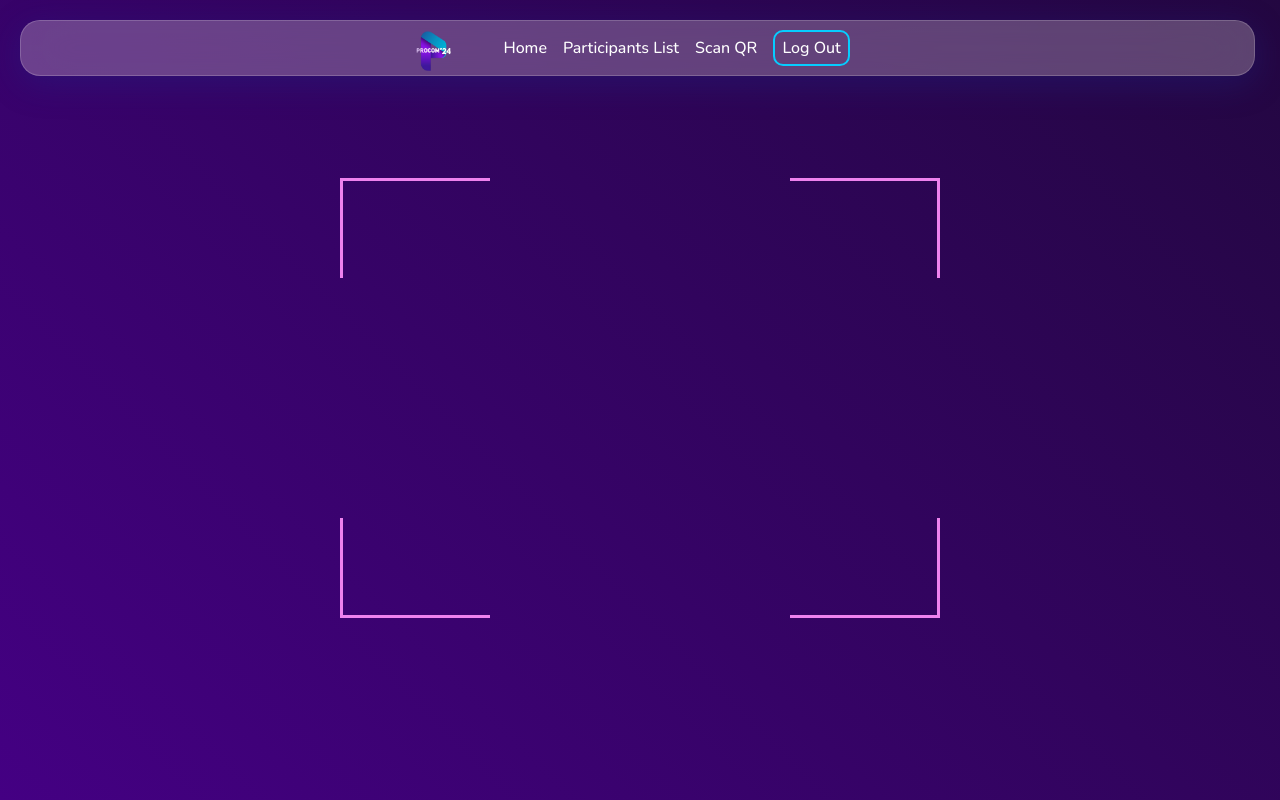
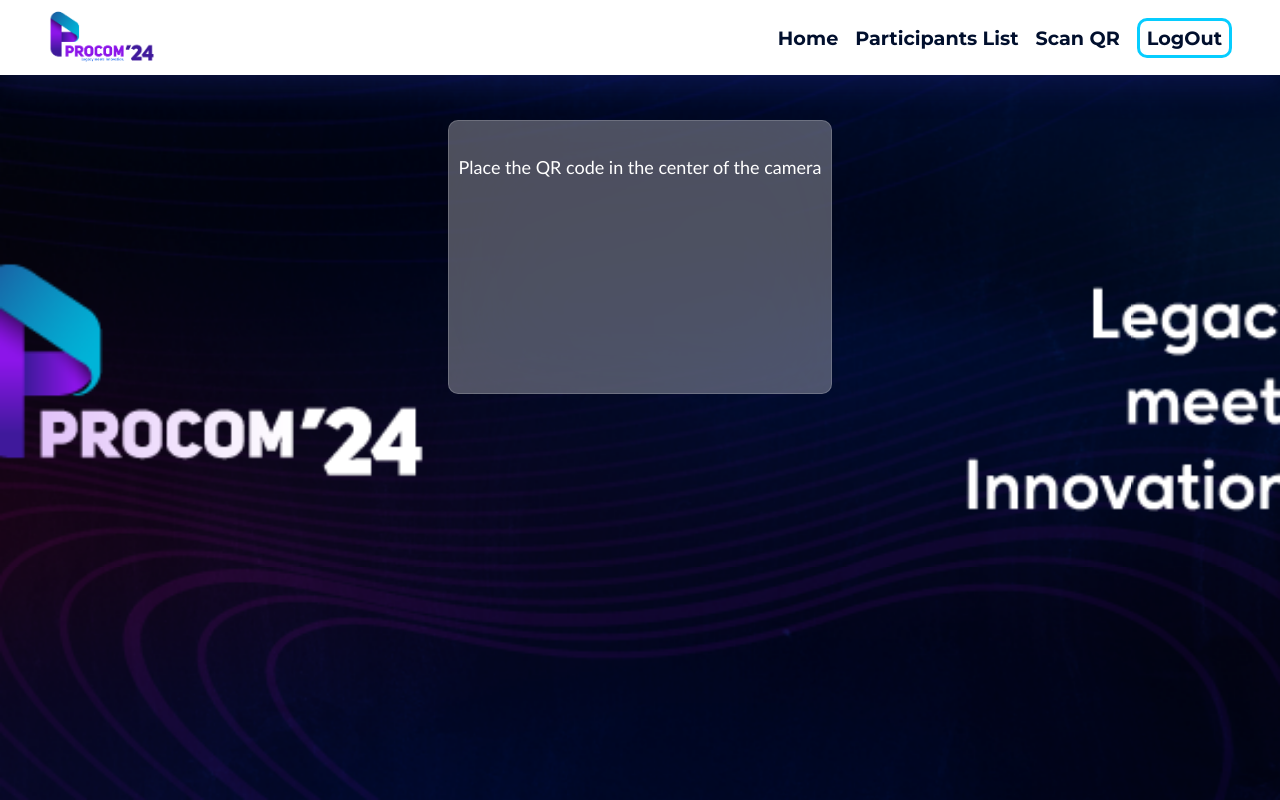
Before and after one commit to Procom-24/Attendance_Management_System_Procom24, a Django app: page /scan-qr/ in a window 1280 px wide. Run offline with Django 5.2, Linux system fonts and the light colour scheme; some web fonts are replaced.

Commit message:
UI modified: Ahad Aziz

```diff
--- a/registration/templates/scan_qr.html
+++ b/registration/templates/scan_qr.html
@@ -5,62 +5,46 @@
 <head>
     <meta charset="UTF-8">
     <meta name="viewport" content="width=device-width, initial-scale=1.0">
+    <link rel="stylesheet" href="{% static 'nav.css' %}" />
+    <link rel="stylesheet" href="{% static 'style.css' %}" />
+    <link rel="icon" type="image/png" href="{% static 'logo icon.png' %}">
+    <link href='https://unpkg.com/boxicons@2.1.4/css/boxicons.min.css' rel='stylesheet'>
     <title>QR Code Scanner</title>
-    <link rel="icon" type="image/png" href="{% static 'logo icon.png' %}">
-    <link rel="stylesheet" href="{% static 'styles_scanqr.css' %}">
-    <link rel="stylesheet" href="{% static 'nav.css' %}">
-    <link rel="preconnect" href="https://fonts.googleapis.com">
-    <link rel="preconnect" href="https://fonts.gstatic.com" crossorigin>
-    <link href="https://fonts.googleapis.com/css2?family=Nunito:ital,wght@0,200..1000;1,200..1000&display=swap"
-        rel="stylesheet">
-    <link href='https://unpkg.com/boxicons@2.1.4/css/boxicons.min.css' rel='stylesheet'>
 </head>
 
 <body>
-    <div class="empty"></div>
-    <nav class="nav">
+  <div class="background-image"></div>
+  <nav >
+    <!-- <div class="navcontainer"> -->
       <div class="logo">
         <a href="{% url 'home' %}">
-                <img src="{% static 'logo.png' %}" alt="logo" class="logo-image" />
+          <img src="{% static 'PROCOM24_LOGO.png' %}" alt="logo" class="logo-image" />
         </a>
       </div>
-
       <div class="hamburger" onclick="toggleMenu()">
         <i class='bx bx-menu'></i>
       </div>
-
       <div class="right-nav">
         <ul class="right-ul">
-                <li>
-                    <a href="{% url 'home' %}" class="underline-animation">Home</a>
-                </li>
-                <li>
-                    <a href="{% url 'participant_list' %}" class="underline-animation">Participants List</a>
-                </li>
-
-                <li>
-                    <a href="{% url 'scan_qr' %}" class="underline-animation">Scan QR</a>
-                </li>
+          <li><a href="{% url 'home' %}" class="underline-animation">Home</a></li>
+          <li><a href="{% url 'participant_list' %}" class="underline-animation">Participants List</a></li>
+          <li><a href="{% url 'scan_qr' %}" class="underline-animation">Scan QR</a></li>
           {% if request.session.user_id == 'admin' %}
-                <li>
-                    <a href="{% url 'uploadPage' %}" class="underline-animation">Upload Data</a>
-                </li>
+            <li><a href="{% url 'uploadPage' %}" class="underline-animation">Upload Data</a></li>
           {% endif %}
-
-                <li><a href="{% url 'logout' %}" class="logout">Log Out</a></li>
+          <li><a href="{% url 'logout' %}" class="logout">LogOut</a></li>
         </ul>
       </div>
+    <!-- </div> -->
   </nav>
-    <div class="cam-container">
-        <div class="overlay">
-            <div class="overlay-helper">
-                <div class="overlay-element top-left"></div>
-                <div class="overlay-element top-right"></div>
-                <div class="overlay-element bottom-left"></div>
-                <div class="overlay-element bottom-right"></div>
+
+  <div class="outerdiv">
+    <div class="camera-container">
+
+      <p>Place the QR code in the center of the camera</p>
+      <video id="camera-preview" inverted playsinline muted autoplay loop class="webcam"></video>
+
     </div>
-        </div>
-        <video id="camera-preview" autoplay></video>
   </div>
 
     <script src="https://cdn.jsdelivr.net/npm/jsqr"></script>
--- a/registration/templates/static/nav.css
+++ b/registration/templates/static/nav.css
@@ -1,4 +1,4 @@
-@import url('https: //fonts.googleapis.com/css?family=Nunito:400,300');
+@import url('https://fonts.googleapis.com/css2?family=Montserrat:wght@400;500;600;700&display=swap');
 
 * {
     margin: 0;
@@ -6,40 +6,37 @@
     box-sizing: border-box;
 }
 
-.nav {
+nav{
     position: fixed;
     top: 0;
     left: 0;
-    width: 96.5vw;
+    width: 100%;
     z-index: 1000;
+    background: white;
+    box-shadow: 0 8px 32px 0 rgba(31, 38, 135, 0.37);
+    border: 1px solid rgba(255, 255, 255, 0.18);
     display: flex;
-    justify-content: center;
-    align-items: center;
-    padding-inline: 100px;
-    margin: 20px;
-    border-radius: 20px;
-    background: rgba(255, 238, 238, 0.264);
-    box-shadow: 0 8px 32px 0 rgba(31, 38, 135, 0.37);
-    backdrop-filter: blur(25px);
-    -webkit-backdrop-filter: blur(25px);
-    border: 1px solid rgba(255, 255, 255, 0.18);
-    gap: 50px;
+    justify-content: space-between;
+    margin: auto;
+    flex-direction: row;
+    padding: 0px 35px;
 }
 
 .logo {
     cursor: pointer;
-    padding-top: 10px;
+    padding: 5px;
+    transition: all 0.5s ease;
 }
 
-.logo-image {
-    height: 40px;
-    width: 40px;
+.logo-image{
+    height: 60px;
 }
 
 .right-ul {
     list-style-type: none;
     padding: 0;
     margin: 0;
+    font-size: larger;
 }
 
 .right-ul li {
@@ -51,9 +48,9 @@
     display: inline-block;
     position: relative;
     text-decoration: none;
-    font-family: 'Nunito', sans-serif;
-    font-weight: 500;
-    color: rgb(255, 255, 255);
+    font-family: 'Montserrat', sans-serif;
+    font-weight: 650;
+    color: rgb(1, 15, 45);
     transition: transform 0.25s ease-out;
 }
 
@@ -76,36 +73,38 @@
 }
 
 
-.right-nav {
+.right-nav{
     display: flex;
     align-items: center;
     gap: 30px;
+    transition: all 0.5s ease;
 }
 
-.logout {
-    border: 2px solid #06CDFF;
+.logout{
+    border: 3px solid #06CDFF;
     border-radius: 10px;
     padding: 5px 7px;
     text-decoration: none;
-    font-family: 'Nunito', sans-serif;
-    font-weight: 500;
-    color: rgb(255, 255, 255);
+    font-family: 'Montserrat', sans-serif;
+    font-weight: 650;
+    color: rgb(1, 15, 45);
     transition: transform 0.25s ease-out;
 }
 
-.logout:hover {
-    background-color: #8ae8ff21;
+.logout:hover{
+    background-color: rgb(1, 15, 45);
     color: white;
 }
 
 .hamburger {
     display: none;
     cursor: pointer;
+    transition: all 0.5s ease;
 }
 
 .hamburger i {
-    font-size: 30px;
-    color: #fff;
+    font-size: 35px;
+    color: rgb(1, 15, 45);
 }
 
 @media screen and (max-width: 856px) {
@@ -115,9 +114,9 @@
 
     .right-nav {
         position: absolute;
-        right: 0;
-        top: 60px;
-        background: rgba(68, 0, 131, 0.9);
+        right: 5px;
+        top: 80px;
+        background: rgba(255, 255, 255, 1);
         box-shadow: 0 8px 32px 0 rgba(31, 38, 135, 0.37);
         backdrop-filter: blur(23px);
         -webkit-backdrop-filter: blur(8.5px);
@@ -125,7 +124,7 @@
         border-radius: 15px;
         display: none;
         flex-direction: column;
-        width: 100%;
+        width: 60%;
         padding: 20px;
     }
 
@@ -140,13 +139,10 @@
     }
 
     .right-nav ul li a {
-        color: #fff;
+        color: rgb(1, 15, 45);
     }
 
-    .nav {
-        width: 92.5vw;
-        padding: 0px 35px;
-        flex-wrap: wrap;
-        justify-content: space-between;
+    nav {
+        align-items: center;
     }
 }
--- a/registration/templates/static/style.css
+++ b/registration/templates/static/style.css
@@ -1,17 +1,21 @@
 body {
     margin: 0;
     padding: 0;
-    display: flex;
-    align-items: center;
-    justify-content: center;
-    height: 100vh;
-    width: 100%;
-    background-image: linear-gradient(45deg, #440083, #230741);
-    font-family: 'Nunito', sans-serif;
+    background-color: #333;
+    /* background: url(background2.png) center/cover; */
+    font-family: Trebuchet MS, sans-serif;
 }
 
-.empty {
-    filter: blur(2px);
+.background-image {
+    position: fixed;
+    top: 0;
+    left: 0;
+    width: 100%;
+    height: 100%;
+    background-image: url('background2.png');
+    background-size: cover;
+    background-position: center;
+    z-index: -1;
 }
 
 .outerdiv {
@@ -25,12 +29,30 @@ body {
     z-index: 2;
     margin-top: 15vh;
     margin-bottom: 8vh;
-    background: rgba(255, 255, 255, 0.3);
+    background: rgba( 255, 255, 255, 0.3);
     padding: 0px 10px;
-    backdrop-filter: blur(50px);
-    -webkit-backdrop-filter: blur(50px);
-    border: 1px solid rgba(255, 255, 255, 0.18);
+    backdrop-filter: blur( 50px );
+    -webkit-backdrop-filter: blur( 50px );
+    border: 1px solid rgba( 255, 255, 255, 0.18 );
     border-radius: 10px;
+    overflow: auto;
+}
+
+.camera-container{
+    z-index: 2;
+    margin: 10px;
+    margin-top: 15vh;
+    margin-bottom: 8vh;
+    background: rgba( 255, 255, 255, 0.3);
+    padding: 5px 10px;
+    backdrop-filter: blur( 50px );
+    -webkit-backdrop-filter: blur( 50px );
+    border: 1px solid rgba( 255, 255, 255, 0.18 );
+    border-radius: 10px;
+    overflow: hidden;
+    display: flex;
+    flex-direction: column;
+    align-items: center;
 }
 
 .mainhead {
@@ -177,6 +172,18 @@ td {
     padding: 10px;
     color: #010f2d;
     font-size: 30px;
+}
+
+p{
+    font-size: large;
+    color: #fff;
+    text-align: center;
+    margin-top: 30px;
+}
+
+video{
+    padding: 30px;
+    /* width: 80%; */
 }
 
 @media screen and (max-width: 1000px) {
```
Also changed, not shown: other parts of registration/templates/static/style.css (+20 -47 lines), registration/templates/home.html (+8 -13 lines), registration/templates/login.html (+6 -12 lines), registration/templates/participant_list.html (+27 -38 lines), registration/templates/static/styles.css (+12 -14 lines), registration/templates/static/styles_home.css (+40 -49 lines), registration/templates/static/uploadstyle.css (+37 -39 lines), registration/templates/uploadData.html (+23 -41 lines), db.sqlite3. Lines whose indentation alone changed are shown as unchanged.
